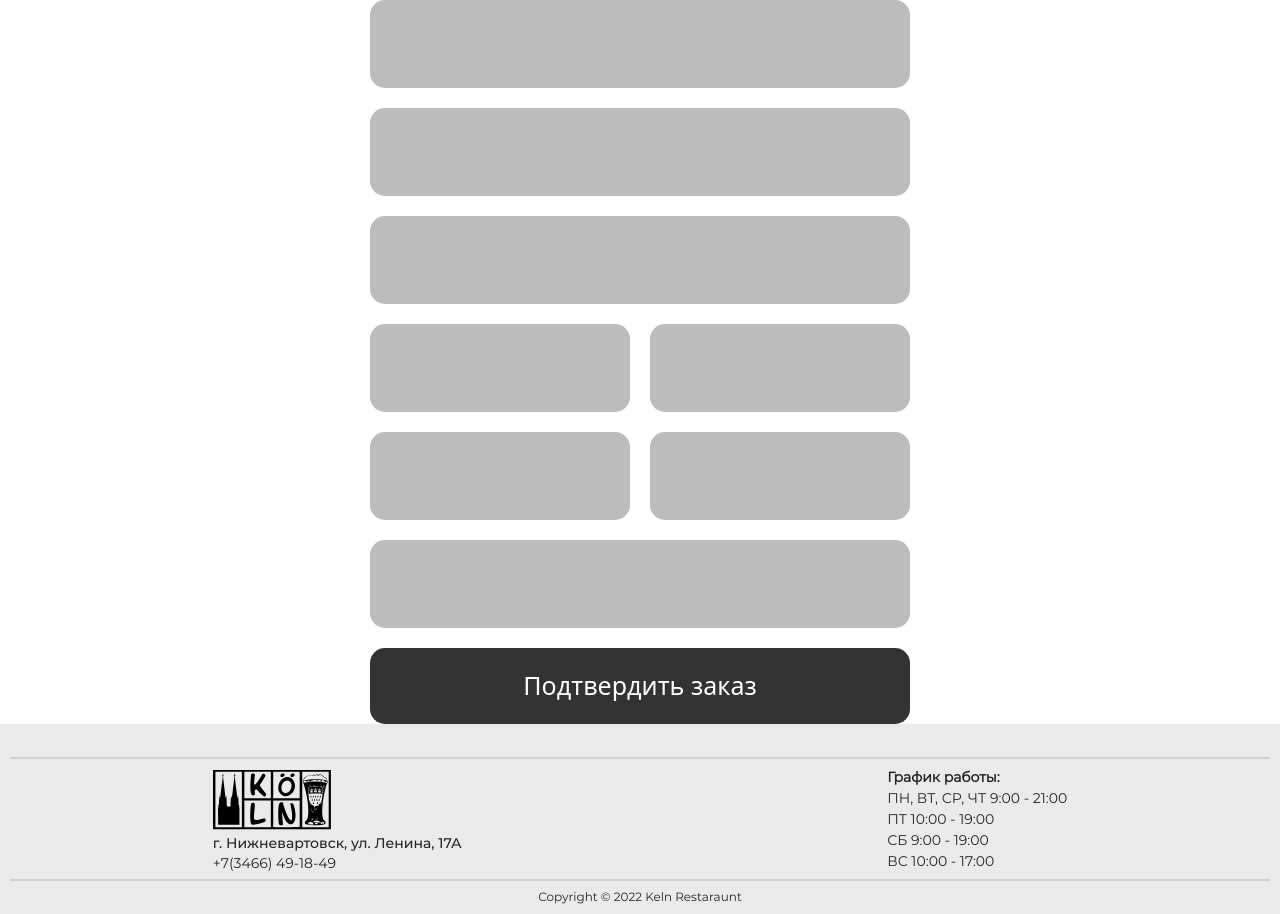
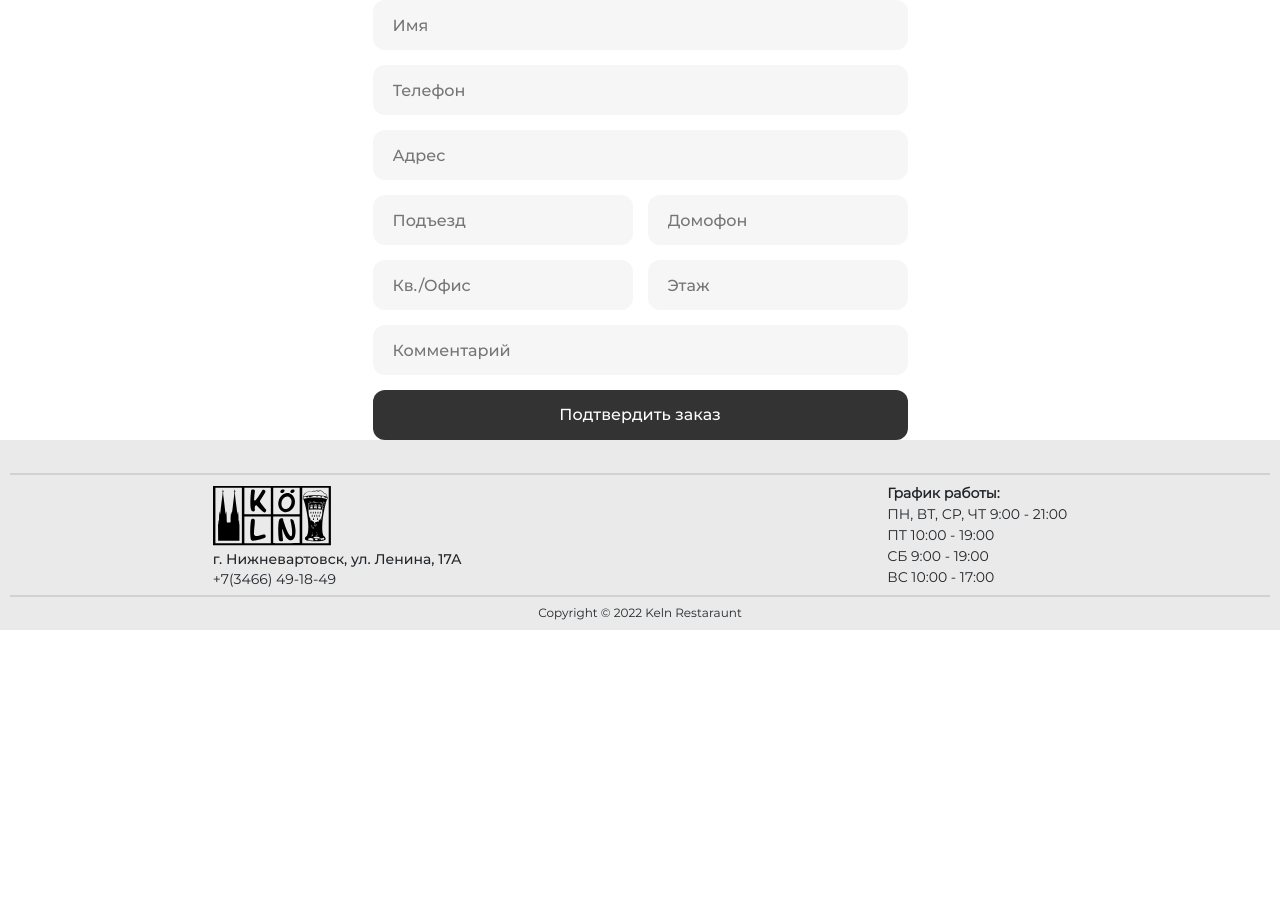
Before and after one commit to donelv/keln-restaraunt, a React (Create React App) app: page /cart/order in a window 1280 px wide. After the commit the page ends 800 px from the top, so only its background shows below. Built offline with nearby package versions, Linux system fonts and the light colour scheme.

Commit message:
changed order page

```diff
--- a/src/components/OrderPage/OrderPage.css
+++ b/src/components/OrderPage/OrderPage.css
@@ -1,30 +1,32 @@
 .form {
   display: grid;
-  grid-row-gap: 20px;
+  grid-row-gap: 1.5rem;
   justify-content: center;
+  font-family: 'Montserrat-Medium', sans-serif;
+  font-size: 1.6rem;
 }
 .form__input {
-  height: 88px;
-  width: 540px;
-  border-radius: 15px;
+  height: 5rem;
+  width: 100%;
+  border-radius: 1.2rem;
   border: none;
-  background: #bcbcbc;
+  background: #f6f6f6;
+  padding-left: 2rem;
 }
 .form__wrapper-input {
   display: grid;
   grid-template-columns: 1fr 1fr;
-  grid-row-gap: 20px;
-  grid-column-gap: 20px;
+  grid-row-gap: 1.5rem;
+  grid-column-gap: 1.5rem;
 }
 .form__input-small {
-  width: 260px;
+  /*width: 100%;*/
 }
 .form__button {
-  width: 540px;
-  height: 76px;
+  width: 100%;
+  height: 5rem;
   background: #333333;
   color: white;
-  font-size: 2.5rem;
-  border-radius: 15px;
+  border-radius: 1.2rem;
   border: none;
 }
--- a/src/components/OrderPage/OrderPage.jsx
+++ b/src/components/OrderPage/OrderPage.jsx
@@ -4,31 +4,43 @@ const OrderPage = () => {
   return (
     <form className="form">
       <div>
-        <input className="form__input"></input>
+        <input className="form__input" placeholder="Имя"></input>
       </div>
       <div>
-        <input className="form__input"></input>
+        <input className="form__input" placeholder="Телефон"></input>
       </div>
       <div>
-        <input className="form__input"></input>
+        <input className="form__input" placeholder="Адрес"></input>
       </div>
       <div className="form__wrapper-input">
         <div>
-          <input className="form__input form__input-small"></input>
+          <input
+            className="form__input form__input-small"
+            placeholder="Подъезд"
+          ></input>
         </div>
         <div>
-          <input className="form__input form__input-small"></input>
+          <input
+            className="form__input form__input-small"
+            placeholder="Домофон"
+          ></input>
         </div>
         <div>
-          <input className="form__input form__input-small"></input>
+          <input
+            className="form__input form__input-small"
+            placeholder="Кв./Офис"
+          ></input>
         </div>
         <div>
-          <input className="form__input form__input-small"></input>
+          <input
+            className="form__input form__input-small"
+            placeholder="Этаж"
+          ></input>
         </div>
       </div>
 
       <div>
-        <input className="form__input"></input>
+        <input className="form__input" placeholder="Комментарий"></input>
       </div>
       <div>
         <button className="form__button">Подтвердить заказ</button>
```
